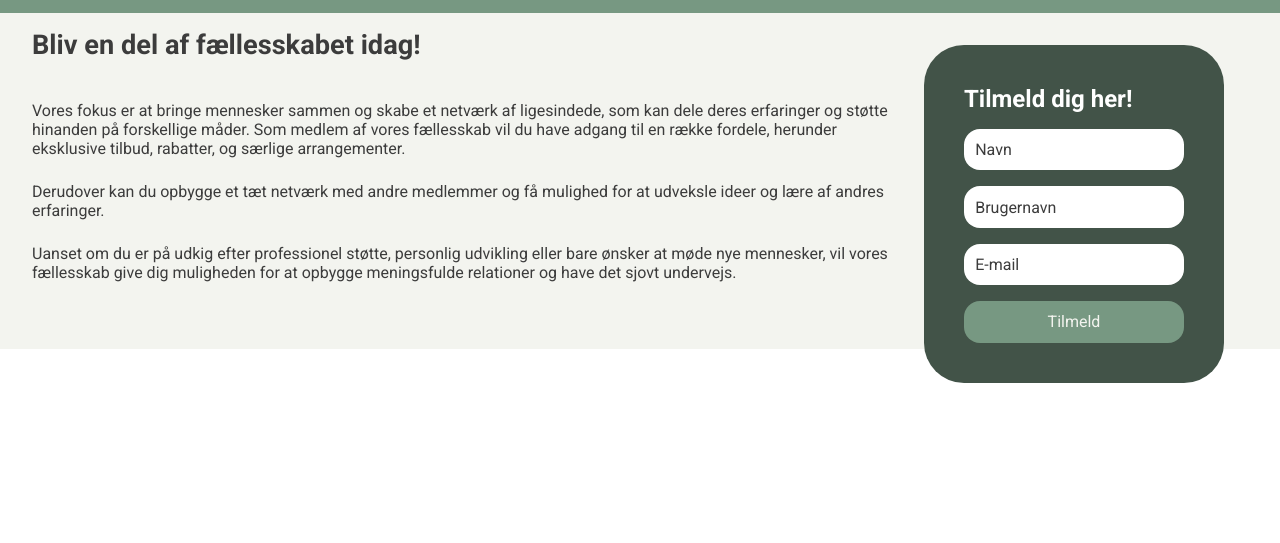
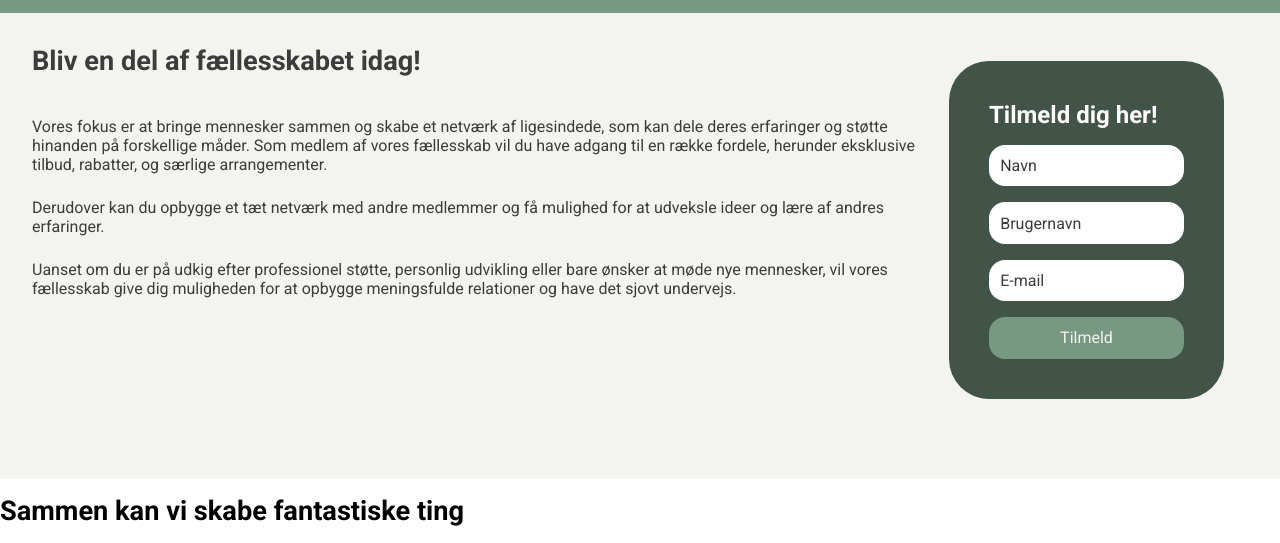
Before and after one commit to BADBOI64/github_2, a website built with Vite: page index.html in a window 1280 px wide. Shown: the part 365-908 px from the top of the page. Before the commit the page ends 800 px from the top, so only its background shows below. Built offline with nearby package versions, Linux system fonts and the light colour scheme.

Commit message:
lige en gang til

```diff
--- a/index.html
+++ b/index.html
@@ -53,6 +53,10 @@
 
               </form>
         </section>
+        <section class="third flex-col">
+            <h5>Sammen kan vi skabe fantastiske ting</h5>
+
+        </section>
     </main>
 </body>
 </html>
--- a/style.css
+++ b/style.css
@@ -16,17 +16,19 @@
 h1 {
     font-size: var(--font-size-xxlarge);
     font-weight: var(--font-weight-bold);
+    text-align: center;
 }
 h2 {
     font-size: var(--font-size-large);
     font-weight: var(--font-weight-regular);
 }
-h3 {
+h3, h5 {
     font-size: var(--font-size-xlarge);
     font-weight: var(--font-weight-bold);
     padding: 1rem 0;
 }
-h4 {
+h4
+ {
     font-size: var(--font-size-large);
     font-weight: var(--font-weight-bold);
     color: var(--color-white);
@@ -76,9 +78,10 @@ header {
     padding: 1rem;
 align-items: center;}
 .sec  {
-    padding: 0 2rem;
+    padding: 1rem 2rem 3rem 2rem;
     background-color: var(--color-three);
-    height: 42svh;
+    height:fit-content;
+
 }
 .sec article {
     justify-content: start;
@@ -92,7 +95,7 @@ align-items: center;}
     border-radius: var(--border-radius1);
     padding: 2.5rem;
     gap: 1rem;
-    min-width: 300px;
+    min-width: 275px;
     margin: 2rem 1.5rem;
     height: fit-content;
 }
@@ -104,3 +107,10 @@ align-items: center;}
     width: 100%;
     font-size: var(--font-size-regular);
 }
+
+
+@media only screen and (max-width: 700px) {
+    .sec {
+        flex-direction: column;
+    }
+}
```
